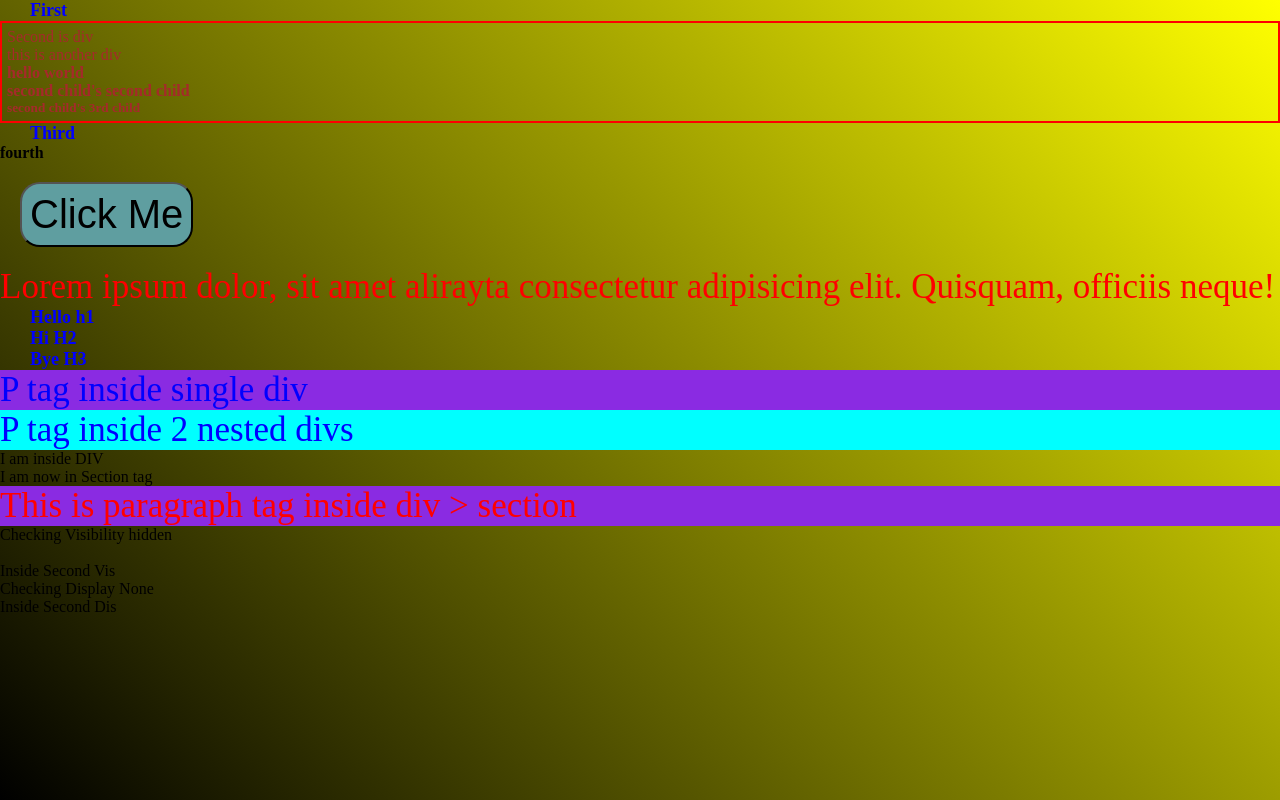
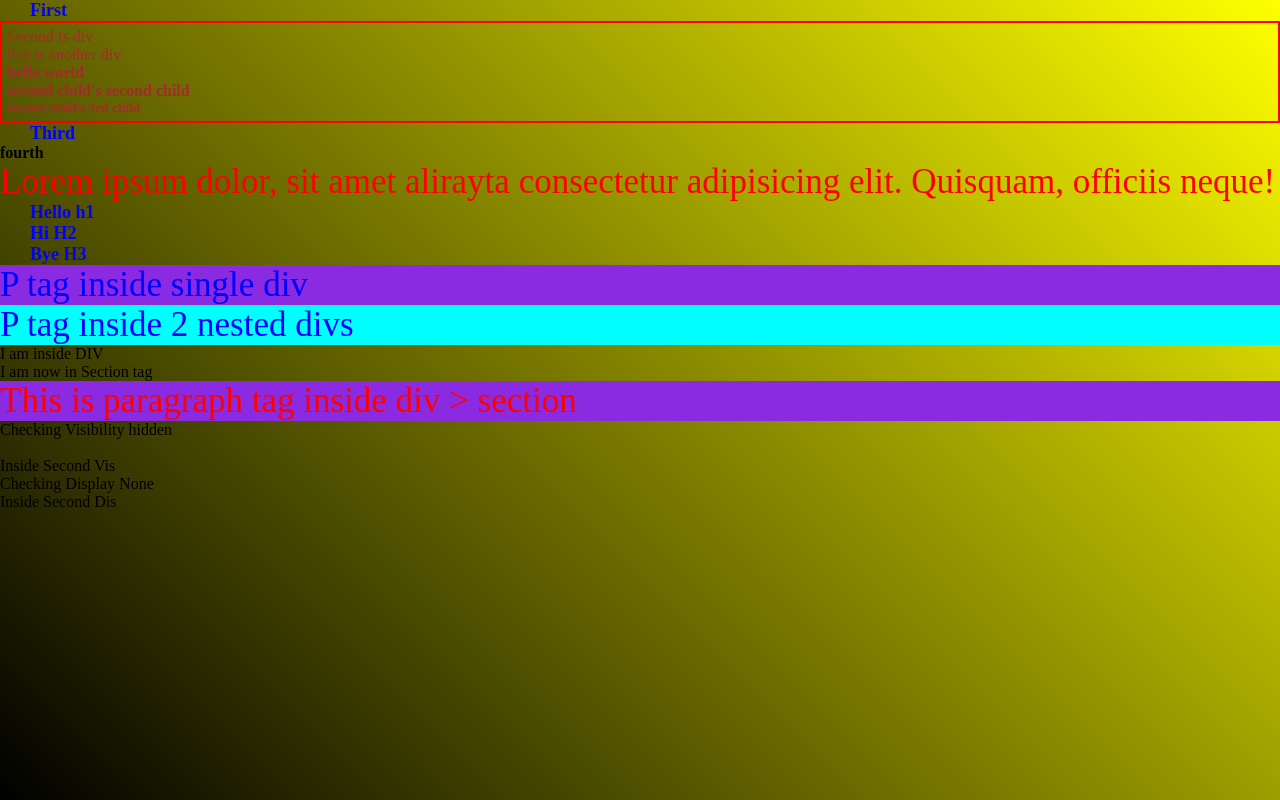
Before and after one commit to ariffaisal-github/Indepth-HTML-CSS, a plain HTML site: page index.html in a window 1280 px wide. Drawn offline with Linux system fonts and the light colour scheme.

Commit message:
Update index.html

```diff
--- a/index.html
+++ b/index.html
@@ -25,7 +25,7 @@
             <h4>fourth</h4>
         </div>
 
-        <button class="btn">Click Me</button>
+        <!-- <button class="btn">Click Me</button> -->
         <p>Lorem ipsum dolor, sit amet <span>alirayta</span> consectetur
             adipisicing elit. Quisquam, officiis neque!</p>
         <h1>Hello h1</h1>
```
